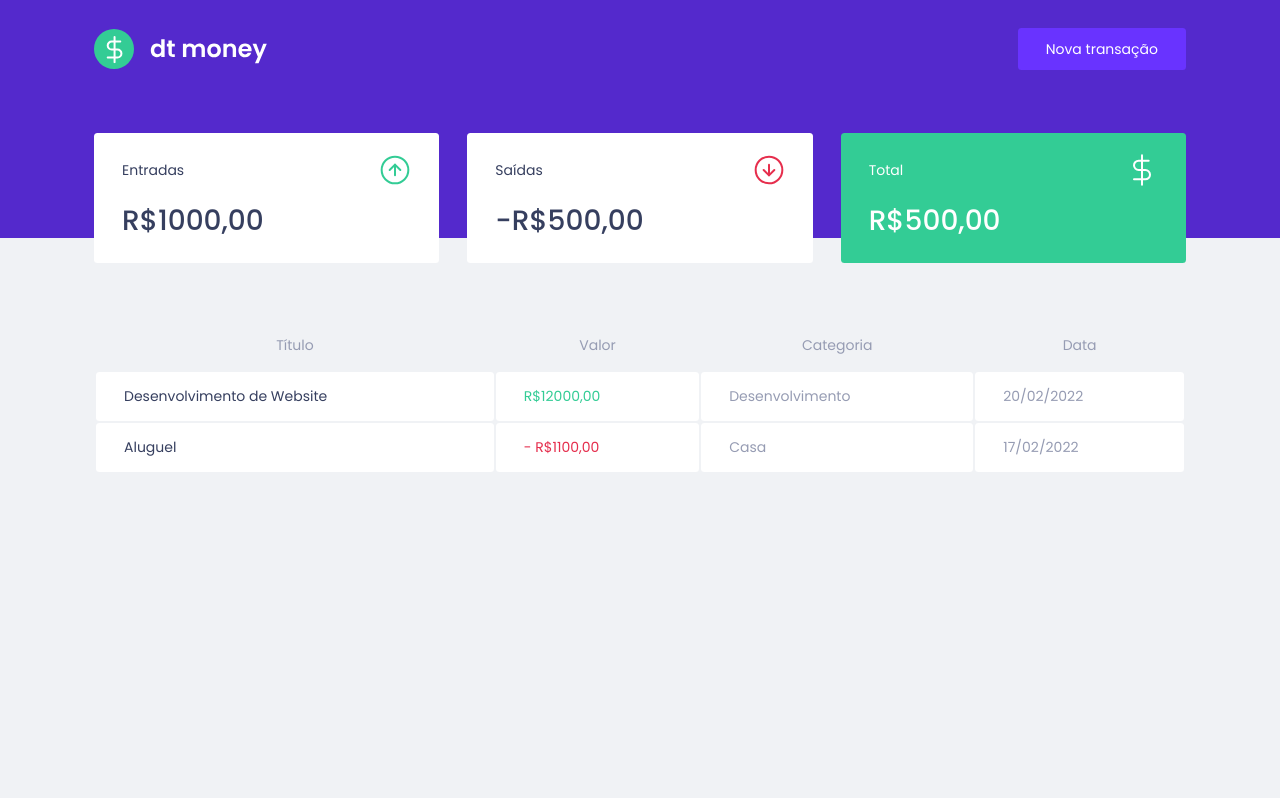
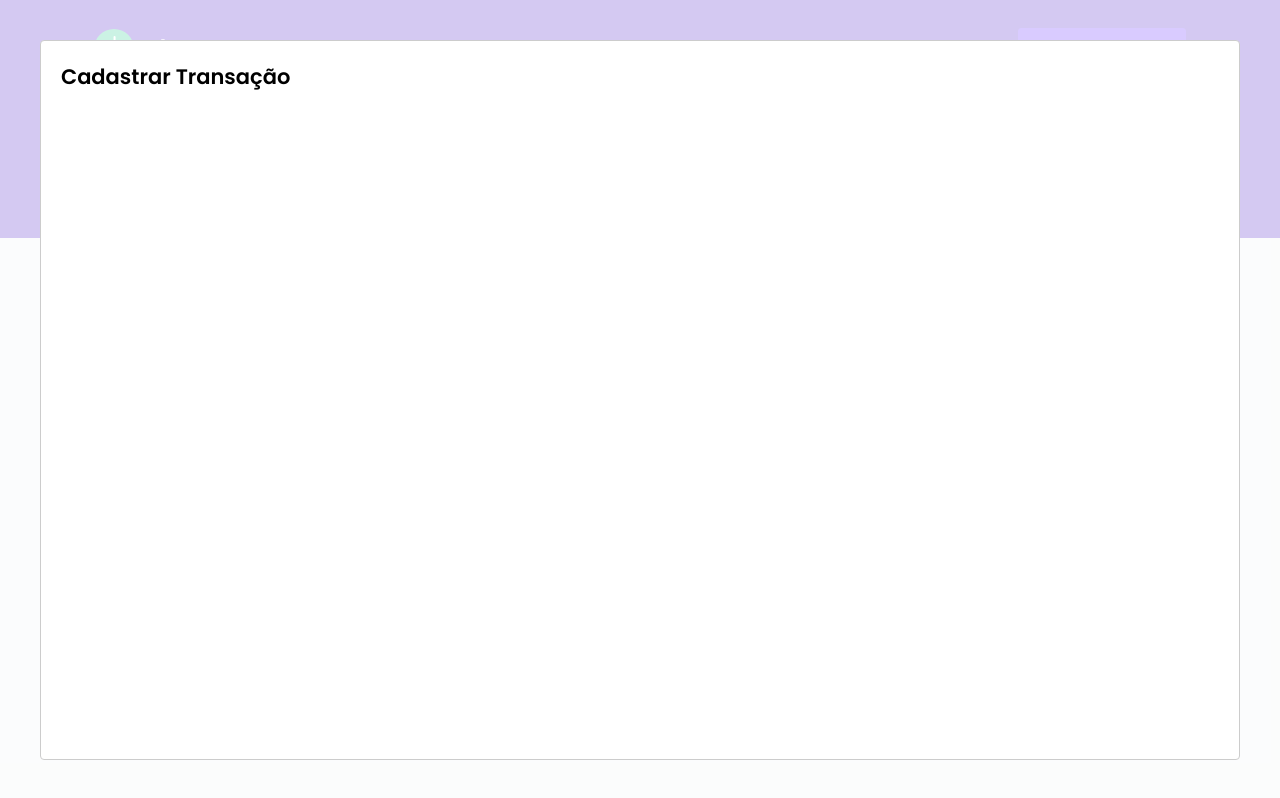
Before and after one commit to RicardoRioss/money-ignite, a React (Create React App) app: page / in a window 1280 px wide. Both pictures are taken after a click on the button "Nova transação". Built offline with nearby package versions, Linux system fonts and the light colour scheme; no server answers; what miragejs would draw is missing.

Commit message:
Modal realocado para seu proprio componente e criada as suas interfaces

```diff
--- a/package.json
+++ b/package.json
@@ -5,10 +5,12 @@
   "dependencies": {
     "@testing-library/jest-dom": "^5.14.1",
     "@testing-library/react": "^12.0.0",
+    "@types/react-modal": "^3.13.1",
     "axios": "^0.26.0",
     "miragejs": "^0.1.43",
     "react": "^17.0.2",
     "react-dom": "^17.0.2",
+    "react-modal": "^3.14.4",
     "react-scripts": "5.0.0",
     "styled-components": "^5.3.3",
     "web-vitals": "^2.1.0"
--- a/src/App.tsx
+++ b/src/App.tsx
@@ -1,12 +1,33 @@
+/* eslint-disable react/jsx-no-bind */
+import { useState } from 'react';
+import Modal from 'react-modal';
 import { Dashboard } from './components/Dashboard';
 import { Header } from './components/Header';
+import { NewTrasactionModal } from './components/NewTransactionModal';
+
 import { GlobalStyle } from './styles/global';
 
+Modal.setAppElement('#root');
+
 export function App() {
+  const [isNewTransactionModalOpen, setIsNewTransactionModalOpen] =
+    useState(false);
+
+  function handleOpenNewTransactionModal() {
+    setIsNewTransactionModalOpen(true);
+  }
+
+  function handleCloseNewTransactionModal() {
+    setIsNewTransactionModalOpen(false);
+  }
   return (
     <>
-      <Header />
+      <Header onOpenNewTransactionModal={handleOpenNewTransactionModal} />
       <Dashboard />
+      <NewTrasactionModal
+        isOpen={isNewTransactionModalOpen}
+        onRequestClose={handleCloseNewTransactionModal}
+      />
       <GlobalStyle />
     </>
   );
--- a/src/components/Header/index.tsx
+++ b/src/components/Header/index.tsx
@@ -1,12 +1,17 @@
 import logoImg from '../../assets/logo.svg';
 import { Container, Content } from './styles';
 
-export function Header() {
+interface HeaderProps {
+  onOpenNewTransactionModal: () => void;
+}
+export function Header({ onOpenNewTransactionModal }: HeaderProps) {
   return (
     <Container>
       <Content>
         <img src={logoImg} alt="logo" />
-        <button type="button">Nova transação</button>
+        <button type="button" onClick={onOpenNewTransactionModal}>
+          Nova transação
+        </button>
       </Content>
     </Container>
   );
--- /dev/null
+++ b/src/components/NewTransactionModal/index.tsx
@@ -0,0 +1,17 @@
+import Modal from 'react-modal';
+
+interface NewTrasactionModalProps {
+  isOpen: boolean;
+  onRequestClose: () => void;
+}
+
+export function NewTrasactionModal({
+  isOpen,
+  onRequestClose,
+}: NewTrasactionModalProps) {
+  return (
+    <Modal isOpen={isOpen} onRequestClose={onRequestClose}>
+      <h2>Cadastrar Transação</h2>
+    </Modal>
+  );
+}
--- /dev/null
+++ b/src/components/NewTransactionModal/styles.ts
@@ -0,0 +1,3 @@
+import styled from 'styled-components';
+
+export const Container = styled.form``;
```
Also changed, not shown: 1 other file (tests, documents, lock files or other folders).
